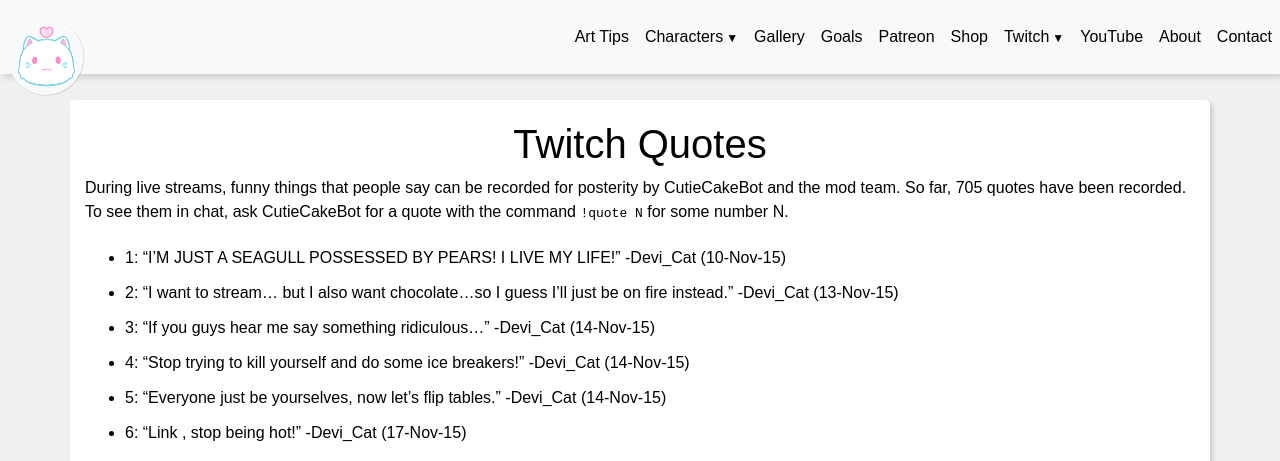
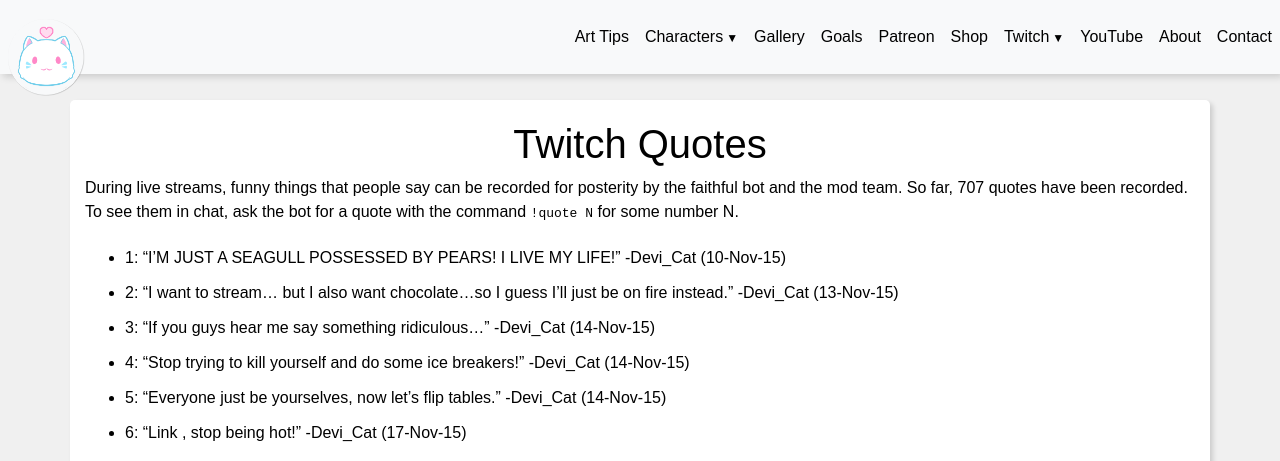
Before and after one commit to DeviCatOutlet/devicatoutlet.github.io, a Jekyll site: the page built from quotes.md, in a window 1280 px wide and 900 px high, cut to the strip 0-461 px from the top of the window. Built offline with Jekyll 4.4.1, drawn with Linux system fonts in a browser that asks for light colours; our own code applies the rules of GitHub Pages for plain Markdown files; some of the changed text lies outside the part shown.

Commit message:
Add two quotes from today, and adjust the wording to not cite CCB

```diff
--- a/quotes.md
+++ b/quotes.md
@@ -5,8 +5,8 @@
 <style>img {display: inline-block;} li {line-height: 35px;}</style>
 
 During live streams, funny things that people say can be recorded for posterity
-by CutieCakeBot and the mod team. So far, 705 quotes have been recorded. To see
-them in chat, ask CutieCakeBot for a quote with the command `!quote N` for some
+by the faithful bot and the mod team. So far, 707 quotes have been recorded. To
+see them in chat, ask the bot for a quote with the command `!quote N` for some
 number N.
 
 
@@ -715,5 +715,7 @@
 * 703: "I'm finally seeing the light at the end of the tunnel ![devicatSPARKLE](https://static-cdn.jtvnw.net/emoticons/v1/1857235/1.0 "devicatSPARKLE") - and it involves… a hand." -DeviCat (25-Oct-19)
 * 704: "Kitten is not a flavour, obviously." -DeviCat (28-Oct-19)
 * 705: "I'm trying to visualize this dude's skeleton" -Devicat (29-Oct-19)
+* 706: "There is no more ![devicatBUTT](https://static-cdn.jtvnw.net/emoticons/v1/1857257/1.0 "devicatBUTT") booty!" -DeviCat (30-Oct-19)
+* 707: "Don't feel bad for complimenting the neck." -DeviCat (30-Oct-19)
 
 There may be quotes newer than these that have yet to be collected.
```
Also changed, not shown: _quotes.json.
